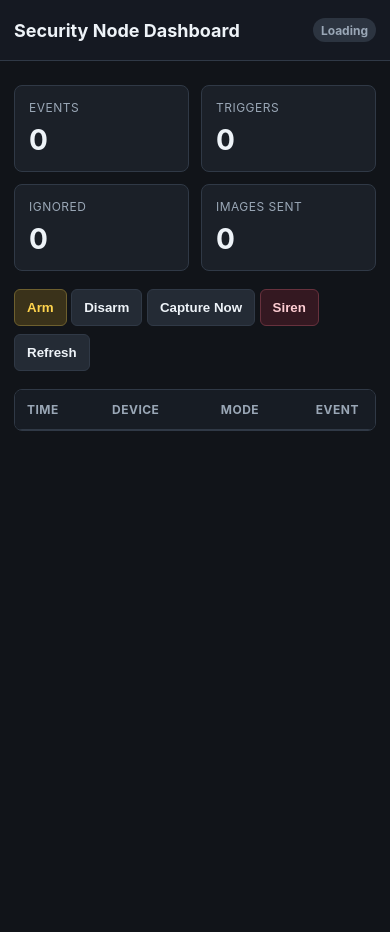
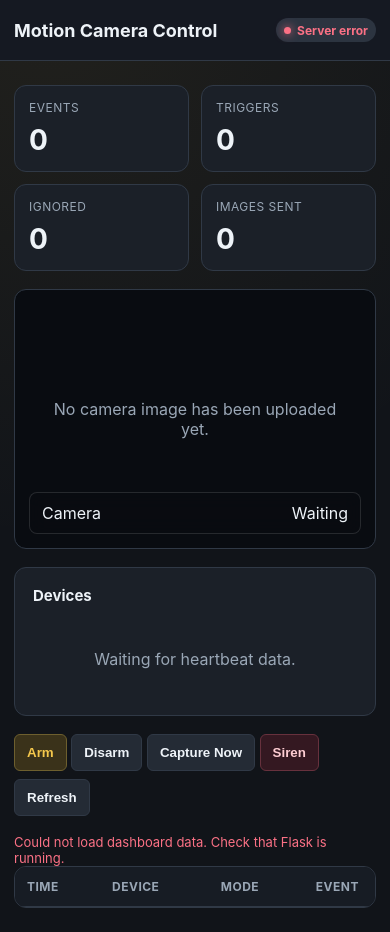
Before and after one commit to filipborjesson/esp32-motion-camera, a Flask app: template server/templates/index.html in a window 390 px wide. Before the commit the page ends 431 px from the top, so only its background shows below. Run offline with Flask 3, Linux system fonts and the light colour scheme; the template is opened without the code that fills it, so the values that code supplies are empty.

Commit message:
Build motion camera security dashboard
Add a responsive Flask dashboard with the latest camera capture, system metrics, device status, event history, AI result placeholders, command controls, acknowledgements, and clear loading, empty, and error states.

```diff
--- a/server/templates/index.html
+++ b/server/templates/index.html
@@ -3,7 +3,7 @@
 <head>
   <meta charset="utf-8">
   <meta name="viewport" content="width=device-width, initial-scale=1">
-  <title>Security Node Dashboard</title>
+  <title>Motion Camera Control</title>
   <style>
     :root {
       color-scheme: dark;
@@ -13,7 +13,8 @@
       --text: #eef3f8;
       --muted: #9aa7b6;
       --line: #303946;
-      --accent: #ffd44d;
+      --accent: #f5c84c;
+      --accent-soft: rgba(245, 200, 76, .12);
       --ok: #4ade80;
       --bad: #fb7185;
     }
@@ -21,7 +22,9 @@
     body {
       margin: 0;
       font-family: Inter, ui-sans-serif, system-ui, -apple-system, BlinkMacSystemFont, "Segoe UI", sans-serif;
-      background: var(--bg);
+      background:
+        radial-gradient(circle at 12% 0%, rgba(245, 200, 76, .07), transparent 34rem),
+        var(--bg);
       color: var(--text);
     }
     header {
@@ -54,7 +57,7 @@
     .metric, .panel {
       background: var(--panel);
       border: 1px solid var(--line);
-      border-radius: 8px;
+      border-radius: 12px;
     }
     .metric {
       padding: 14px;
@@ -91,6 +94,51 @@
     }
     button.primary { border-color: #6d5f2e; background: #3a321a; color: var(--accent); }
     button.danger { border-color: #67313d; background: #341821; color: #fecdd3; }
+    button:hover { border-color: #596575; transform: translateY(-1px); }
+    button:disabled { cursor: wait; opacity: .6; transform: none; }
+    .dashboard-layout {
+      display: grid;
+      grid-template-columns: minmax(0, 1.7fr) minmax(260px, .8fr);
+      gap: 18px;
+      margin-bottom: 18px;
+    }
+    .preview {
+      position: relative;
+      min-height: 360px;
+      display: grid;
+      place-items: center;
+      overflow: hidden;
+      background: #090c11;
+    }
+    .preview img {
+      display: none;
+      width: 100%;
+      height: 100%;
+      max-height: 520px;
+      object-fit: contain;
+    }
+    .preview-meta {
+      position: absolute;
+      left: 14px;
+      right: 14px;
+      bottom: 14px;
+      display: flex;
+      justify-content: space-between;
+      gap: 10px;
+      padding: 10px 12px;
+      border: 1px solid rgba(255,255,255,.12);
+      border-radius: 8px;
+      background: rgba(9, 12, 17, .78);
+      backdrop-filter: blur(10px);
+    }
+    .empty { color: var(--muted); text-align: center; padding: 28px; }
+    .side-panel { padding: 18px; }
+    .side-panel h2 { margin: 0 0 16px; font-size: 15px; }
+    .device { padding: 12px 0; border-top: 1px solid var(--line); }
+    .device:first-of-type { border-top: 0; }
+    .device-name { font-weight: 700; }
+    .device-detail { color: var(--muted); font-size: 12px; margin-top: 5px; }
+    .feedback { min-height: 20px; color: var(--muted); font-size: 13px; }
     .panel { overflow: hidden; }
     table {
       width: 100%;
@@ -131,17 +179,28 @@
     }
     .pill.ok { color: var(--ok); }
     .pill.bad { color: var(--bad); }
+    .pill.ok::before, .pill.bad::before {
+      content: "";
+      width: 7px;
+      height: 7px;
+      margin-right: 6px;
+      border-radius: 50%;
+      background: currentColor;
+      box-shadow: 0 0 10px currentColor;
+    }
     @media (max-width: 760px) {
       header, main { padding-left: 14px; padding-right: 14px; }
       .grid { grid-template-columns: repeat(2, minmax(0, 1fr)); }
       table { min-width: 860px; }
       .panel { overflow-x: auto; }
+      .dashboard-layout { grid-template-columns: 1fr; }
+      .preview { min-height: 260px; }
     }
   </style>
 </head>
 <body>
   <header>
-    <h1>Security Node Dashboard</h1>
+    <h1>Motion Camera Control</h1>
     <span class="pill" id="server-status">Loading</span>
   </header>
   <main>
@@ -150,6 +209,21 @@
       <div class="metric"><div class="label">Triggers</div><div class="value" id="triggers">0</div></div>
       <div class="metric"><div class="label">Ignored</div><div class="value" id="ignored">0</div></div>
       <div class="metric"><div class="label">Images Sent</div><div class="value" id="sent-images">0</div></div>
+    </section>
+
+    <section class="dashboard-layout">
+      <div class="panel preview">
+        <div class="empty" id="preview-empty">No camera image has been uploaded yet.</div>
+        <img id="latest-image" alt="Latest ESP32-CAM capture">
+        <div class="preview-meta" id="preview-meta" hidden>
+          <span id="latest-device">Camera</span>
+          <span id="latest-time">Waiting</span>
+        </div>
+      </div>
+      <aside class="panel side-panel">
+        <h2>Devices</h2>
+        <div id="devices"><div class="empty">Waiting for heartbeat data.</div></div>
+      </aside>
     </section>
 
     <div class="toolbar">
@@ -161,6 +235,7 @@
       </div>
       <button id="refresh">Refresh</button>
     </div>
+    <div class="feedback" id="feedback" role="status" aria-live="polite"></div>
 
     <section class="panel">
       <table>
@@ -190,6 +265,21 @@
       document.getElementById(id).textContent = value ?? "0";
     }
 
+    function escapeHtml(value) {
+      return String(value ?? "")
+        .replaceAll("&", "&amp;")
+        .replaceAll("<", "&lt;")
+        .replaceAll(">", "&gt;")
+        .replaceAll('"', "&quot;")
+        .replaceAll("'", "&#039;");
+    }
+
+    function setFeedback(message, isError = false) {
+      const feedback = document.getElementById("feedback");
+      feedback.textContent = message;
+      feedback.style.color = isError ? "var(--bad)" : "var(--muted)";
+    }
+
     async function loadStatus() {
       const res = await fetch("/api/security/status");
       const data = await res.json();
@@ -200,45 +290,84 @@
       const status = document.getElementById("server-status");
       status.textContent = data.devices.length ? `${data.devices.length} device online/recent` : "No device heartbeat";
       status.className = `pill ${data.devices.length ? "ok" : "bad"}`;
+      const devices = document.getElementById("devices");
+      devices.innerHTML = data.devices.length ? data.devices.map(device => `
+        <div class="device">
+          <div class="device-name">${escapeHtml(device.device_id)}</div>
+          <div class="device-detail">${escapeHtml(device.mode || "unknown mode")} · RSSI ${device.rssi ?? "—"} · ${fmt.format(new Date(device.updated_ms))}</div>
+        </div>
+      `).join("") : '<div class="empty">No heartbeat received yet. Image uploads can still be working.</div>';
     }
 
     async function loadEvents() {
       const res = await fetch("/api/security/events?limit=50");
       const events = await res.json();
       const tbody = document.getElementById("events");
-      tbody.innerHTML = events.map(event => {
+      const latest = events.find(event => event.image_url);
+      const image = document.getElementById("latest-image");
+      const previewEmpty = document.getElementById("preview-empty");
+      const previewMeta = document.getElementById("preview-meta");
+      if (latest) {
+        image.src = latest.image_url;
+        image.style.display = "block";
+        previewEmpty.hidden = true;
+        previewMeta.hidden = false;
+        setText("latest-device", latest.device_id);
+        setText("latest-time", fmt.format(new Date(latest.created_ms)));
+      } else {
+        image.removeAttribute("src");
+        image.style.display = "none";
+        previewEmpty.hidden = false;
+        previewMeta.hidden = true;
+      }
+      tbody.innerHTML = events.length ? events.map(event => {
         const ai = event.classification
-          ? `${event.classification}${event.confidence ? ` ${(event.confidence * 100).toFixed(1)}%` : ""}`
+          ? `${escapeHtml(event.classification)}${event.confidence ? ` ${(event.confidence * 100).toFixed(1)}%` : ""}`
           : "none";
         return `
           <tr>
             <td>${fmt.format(new Date(event.created_ms))}</td>
-            <td>${event.device_id}</td>
-            <td><span class="pill">${event.mode || "unknown"}</span></td>
-            <td>${event.event_type}</td>
+            <td>${escapeHtml(event.device_id)}</td>
+            <td><span class="pill">${escapeHtml(event.mode || "unknown")}</span></td>
+            <td>${escapeHtml(event.event_type)}</td>
             <td>${event.image_url ? `<img class="thumb" src="${event.image_url}" alt="capture">` : ""}</td>
             <td>${ai}</td>
             <td>${event.trigger_count || 0} / ${event.ignored_count || 0} / ${event.sent_image_count || 0}</td>
             <td>${event.acknowledged ? `<span class="pill ok">Acked</span>` : `<button data-ack="${event.id}">Ack</button>`}</td>
           </tr>
         `;
-      }).join("");
+      }).join("") : '<tr><td colspan="8" class="empty">No events yet. Trigger the PIR to create the first capture.</td></tr>';
     }
 
     async function refresh() {
-      await Promise.all([loadStatus(), loadEvents()]);
+      try {
+        await Promise.all([loadStatus(), loadEvents()]);
+        setFeedback(`Updated ${new Date().toLocaleTimeString()}`);
+      } catch (error) {
+        document.getElementById("server-status").textContent = "Server error";
+        document.getElementById("server-status").className = "pill bad";
+        setFeedback("Could not load dashboard data. Check that Flask is running.", true);
+      }
     }
 
     document.addEventListener("click", async (event) => {
       const command = event.target.dataset.command;
       const ack = event.target.dataset.ack;
       if (command) {
-        await fetch("/api/security/commands", {
-          method: "POST",
-          headers: {"Content-Type": "application/json"},
-          body: JSON.stringify({device_id: "stick-s3-01", command})
-        });
-        await refresh();
+        event.target.disabled = true;
+        try {
+          const response = await fetch("/api/security/commands", {
+            method: "POST",
+            headers: {"Content-Type": "application/json"},
+            body: JSON.stringify({device_id: "stick-s3-01", command})
+          });
+          if (!response.ok) throw new Error("command rejected");
+          setFeedback(`Queued “${command}” for StickS3.`);
+        } catch (error) {
+          setFeedback("Could not queue command.", true);
+        } finally {
+          event.target.disabled = false;
+        }
       }
       if (ack) {
         await fetch(`/api/security/events/${ack}/ack`, {method: "POST"});
```
